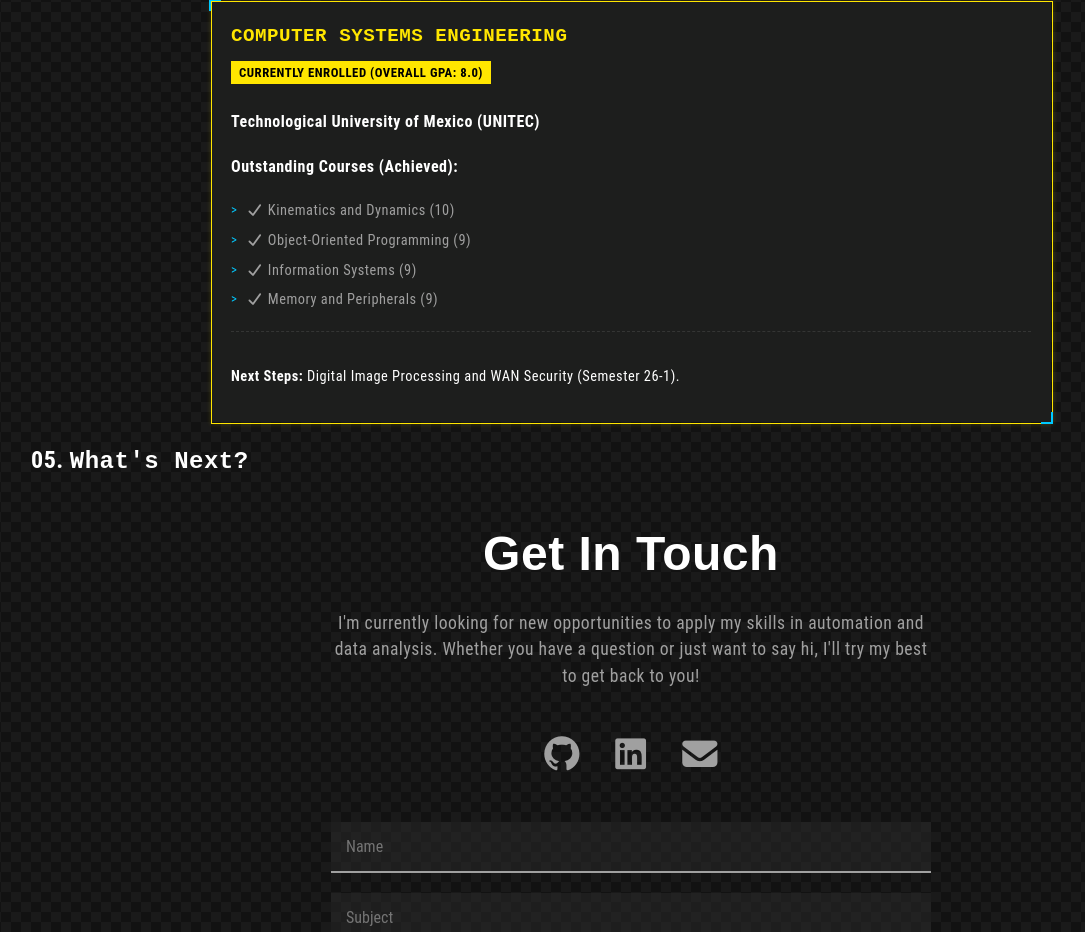
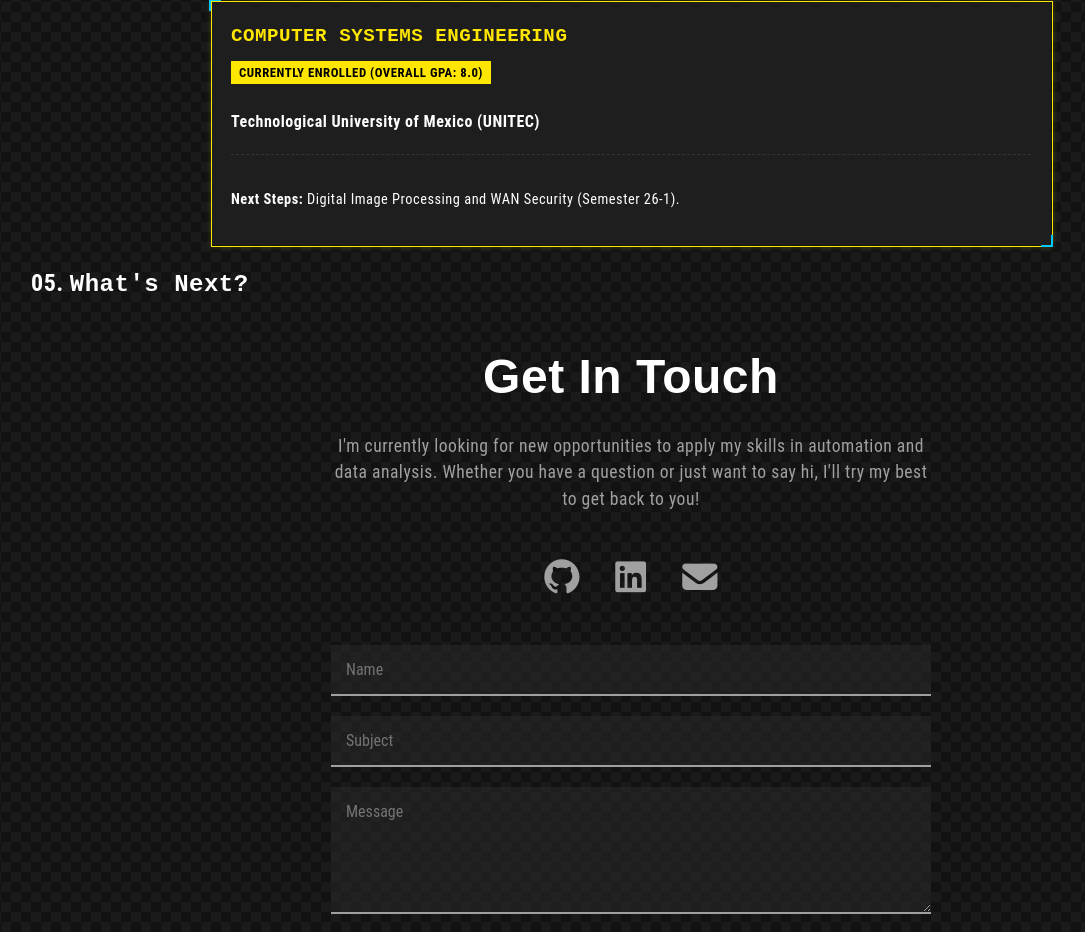
Before and after one commit to Divaldinn/Porfolio, a Vue app: page / in a window 1280 px wide. Shown: the part 2118-3050 px from the top of the page, without its empty margins (9-1094 px from the left). Built offline with nearby package versions, Linux system fonts and the light colour scheme.

Commit message:
Add files via upload

```diff
--- a/src/views/HomeView.vue
+++ b/src/views/HomeView.vue
@@ -106,13 +106,7 @@
             <span class="edu-badge">{{ $t('edu_status') }}</span>
             <p class="school">Technological University of Mexico (UNITEC)</p>
             <div class="edu-body">
-                <h4>{{ $t('edu_courses_title') }}</h4>
-                <ul class="course-list">
-                    <li><i class="fas fa-check"></i> {{ $t('course_1') }}</li>
-                    <li><i class="fas fa-check"></i> {{ $t('course_2') }}</li>
-                    <li><i class="fas fa-check"></i> {{ $t('course_3') }}</li>
-                    <li><i class="fas fa-check"></i> {{ $t('course_4') }}</li>
-                </ul>
+                <!-- Courses removed by request -->
                 <div class="edu-footer">
                     <p class="next-steps"><strong>{{ $t('edu_next') }}</strong> {{ $t('edu_next_desc') }}</p>
                 </div>
```
